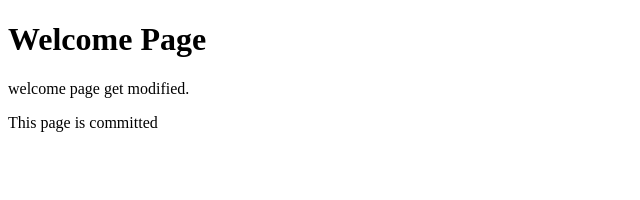
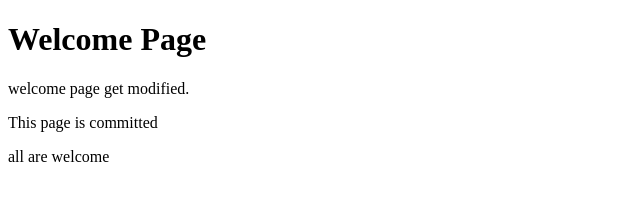
Before and after one commit to ReshmRajK/sample-project, a plain HTML site: page welcome.html in a window 1280 px wide. Shown: the whole page, without its empty margins (0-640 px from the left). Drawn offline with Linux system fonts and the light colour scheme.

Commit message:
welcome page modified at feature branch

```diff
--- a/welcome.html
+++ b/welcome.html
@@ -5,5 +5,6 @@
     <h1>Welcome Page</h1>
     <p>welcome page get modified.</p>
     <p>This page is committed</p>
+    <p>all are welcome</p>
   </body>
 </html>
```
